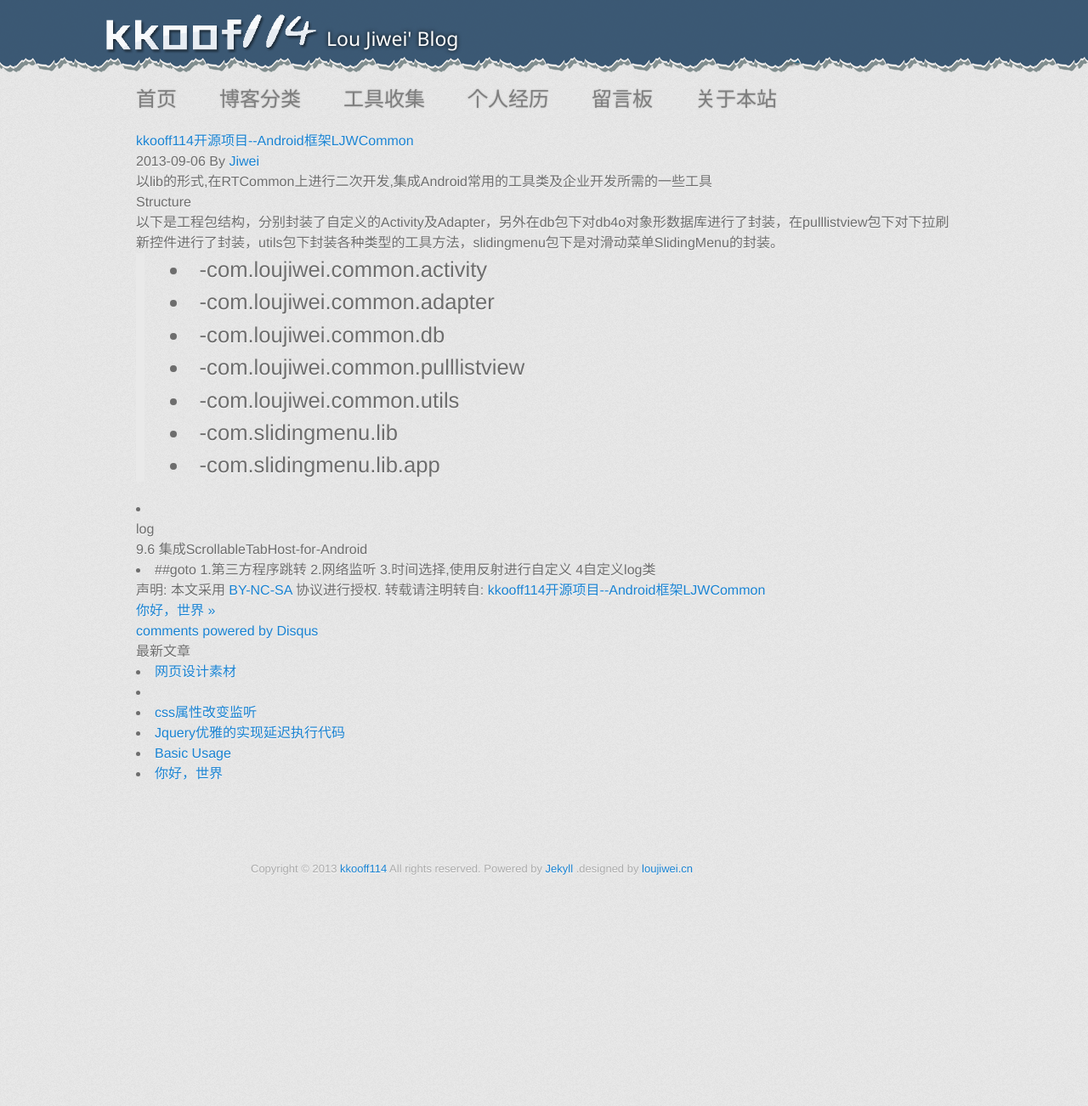
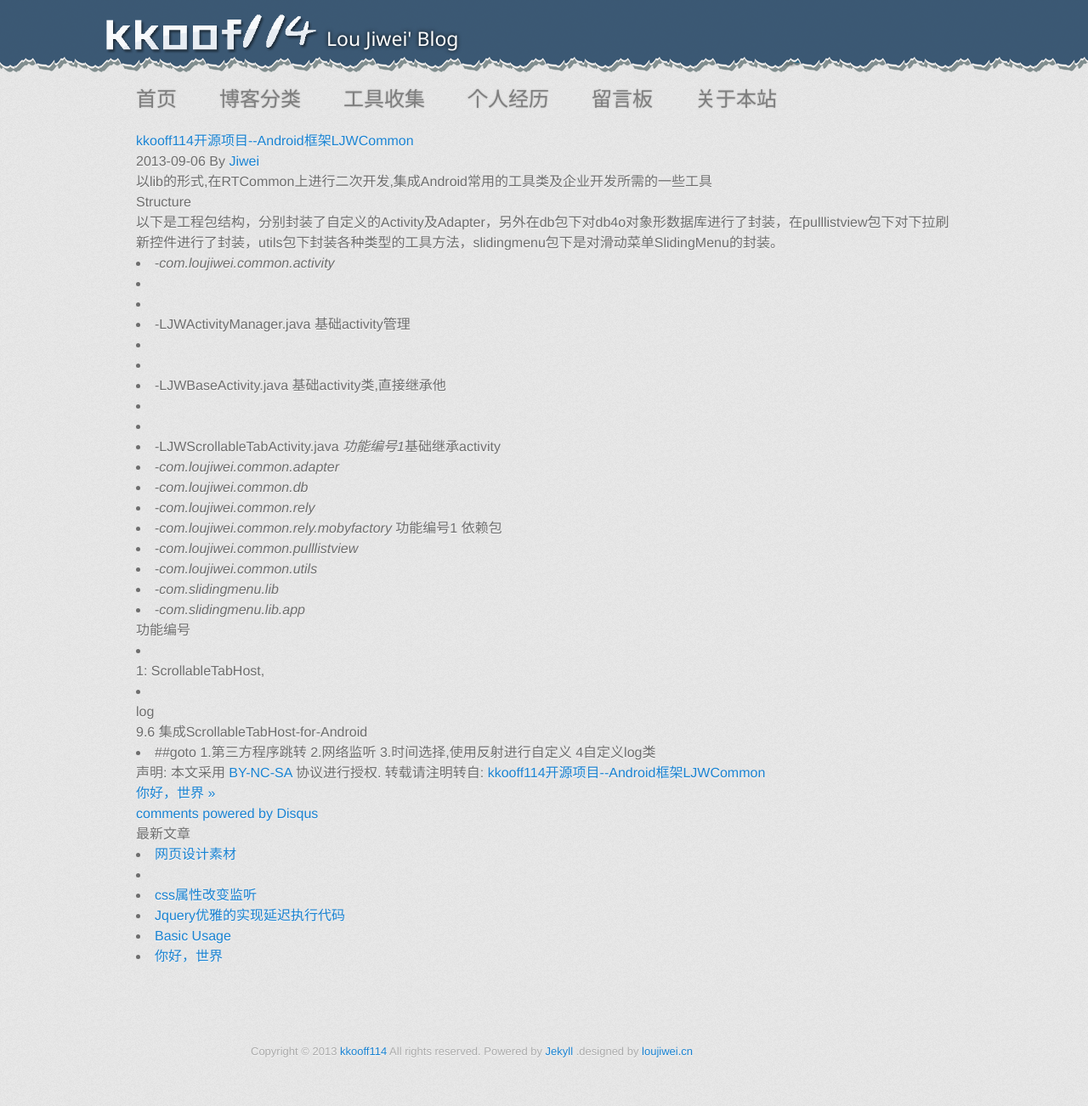
Before and after one commit to kkooff114/kkooff114_blog, a Jekyll site: the page built from _posts/2013-9-6-kkooff114开源项目-Android框架LJWCommon.md, in a window 1280 px wide. Shown: the whole page at 85% size. Built offline with Jekyll 4.4.1, drawn with Linux system fonts in a browser that asks for light colours; nearby versions of some CDN libraries; Markdown is read by kramdown in place of the engine named in the settings; comment, search, counter and statistics services are not loaded; before the commit the page ends 1086 px from its top, so only the background shows below that.

Commit message:
new post

```diff
--- a/_posts/2013-9-6-kkooff114开源项目-Android框架LJWCommon.md
+++ b/_posts/2013-9-6-kkooff114开源项目-Android框架LJWCommon.md
@@ -8,13 +8,21 @@ keywords: kkooff114,android,框架
 #### Structure
 以下是工程包结构，分别封装了自定义的Activity及Adapter，另外在db包下对db4o对象形数据库进行了封装，在pulllistview包下对下拉刷新控件进行了封装，utils包下封装各种类型的工具方法，slidingmenu包下是对滑动菜单SlidingMenu的封装。
 
-> - -com.loujiwei.common.activity
-- -com.loujiwei.common.adapter
-- -com.loujiwei.common.db
-- -com.loujiwei.common.pulllistview
-- -com.loujiwei.common.utils
-- -com.slidingmenu.lib
-- -com.slidingmenu.lib.app
+- -*com.loujiwei.common.activity*
+- - - -LJWActivityManager.java 基础activity管理
+- - - -LJWBaseActivity.java 基础activity类,直接继承他
+- - - -LJWScrollableTabActivity.java *功能编号1*基础继承activity
+- -*com.loujiwei.common.adapter*
+- -*com.loujiwei.common.db*
+- -*com.loujiwei.common.rely*
+- -*com.loujiwei.common.rely.mobyfactory* 功能编号1 依赖包
+- -*com.loujiwei.common.pulllistview*
+- -*com.loujiwei.common.utils*
+- -*com.slidingmenu.lib*
+- -*com.slidingmenu.lib.app*
+
+####功能编号
++ 1: ScrollableTabHost,
 
 + ## log
 9.6 集成ScrollableTabHost-for-Android
```
Also changed, not shown: _posts/2013-9-27-网页设计素材.md (+4 -0 lines).
